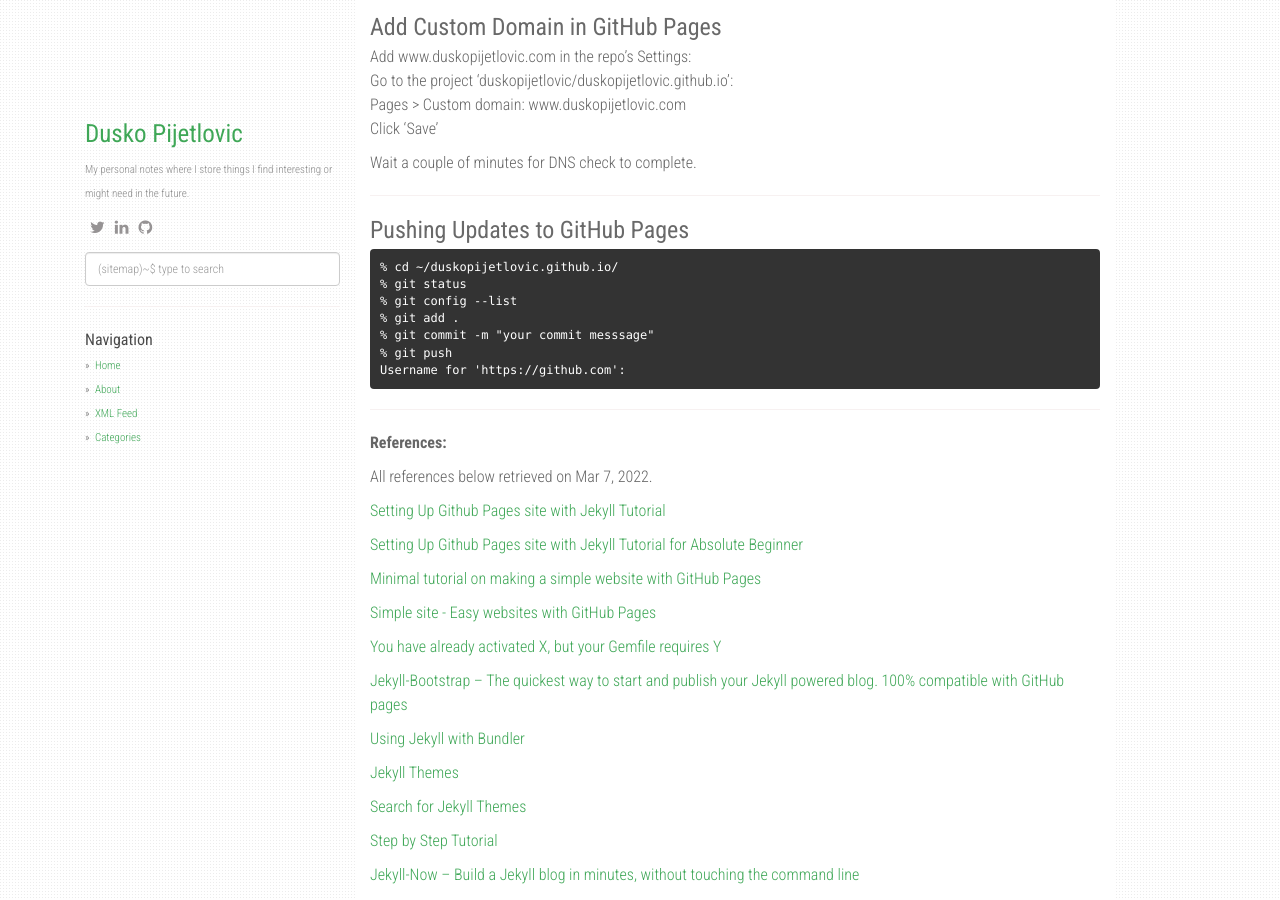
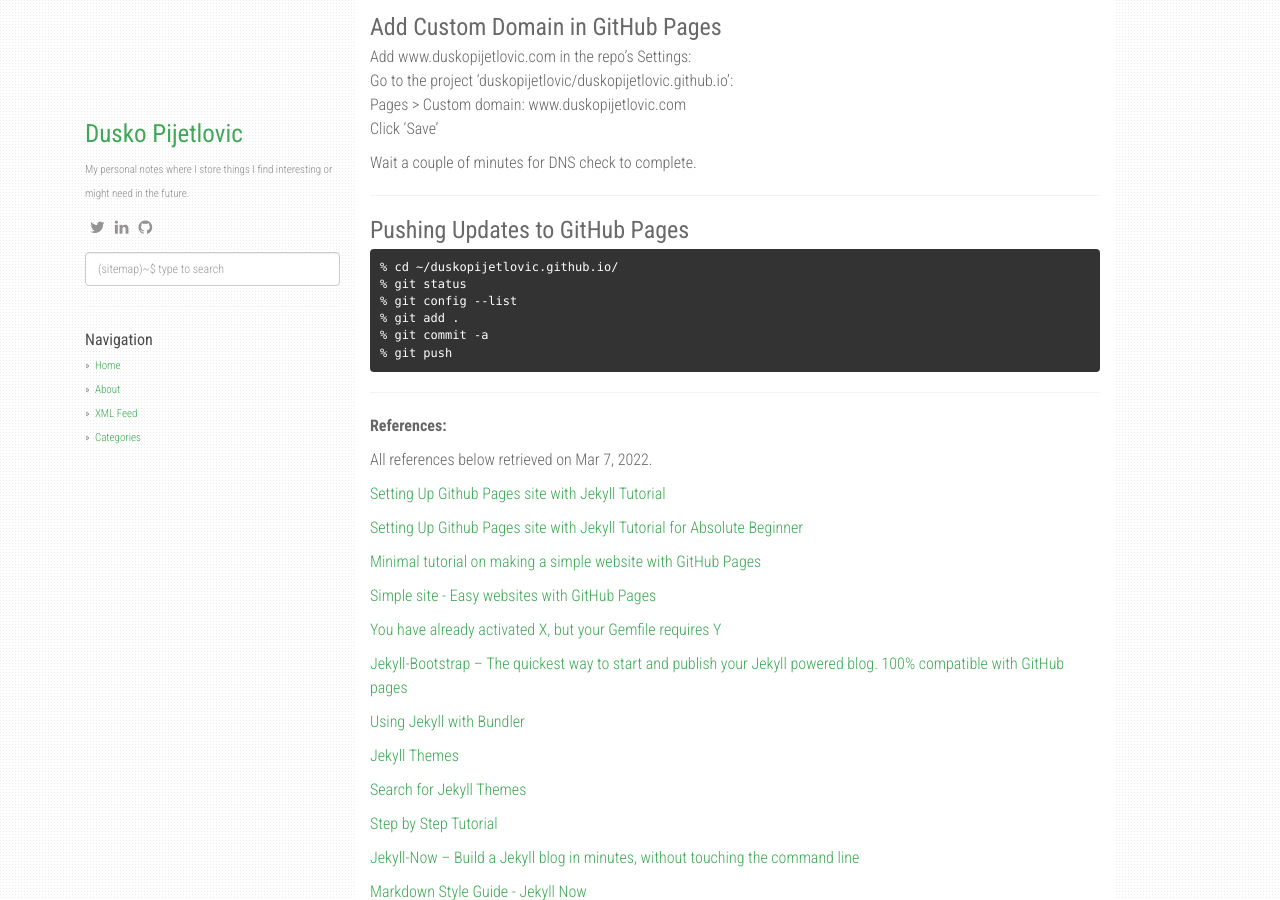
Before and after one commit to duskopijetlovic/duskopijetlovic.github.io, a Jekyll site: the page built from _posts/2022-03-07-setting-up-github-pages-with-jekyll.md, in a window 1280 px wide and 900 px high, scrolled down 684 px. Built offline with Jekyll 4.4.1, drawn with Linux system fonts in a browser that asks for light colours; nearby versions of some CDN libraries; comment, search, counter and statistics services are not loaded.

Commit message:
modified:   _posts/2022-03-07-setting-up-github-pages-with-jekyll.md

````diff
--- a/_posts/2022-03-07-setting-up-github-pages-with-jekyll.md
+++ b/_posts/2022-03-07-setting-up-github-pages-with-jekyll.md
@@ -63,9 +63,8 @@
 % git status
 % git config --list
 % git add .
-% git commit -m "your commit messsage"
+% git commit -a
 % git push
-Username for 'https://github.com':
 ```
 
 ---
````
Also changed, not shown: 4 other files.
